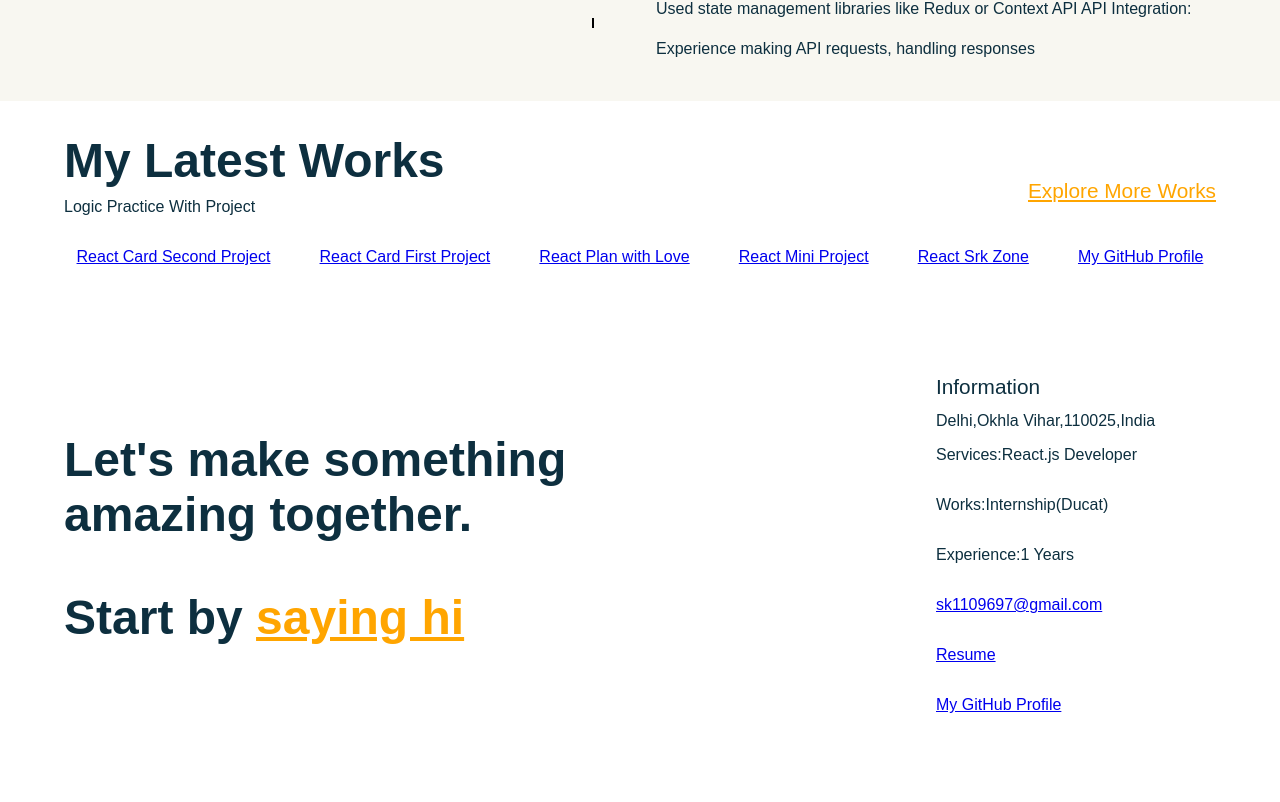
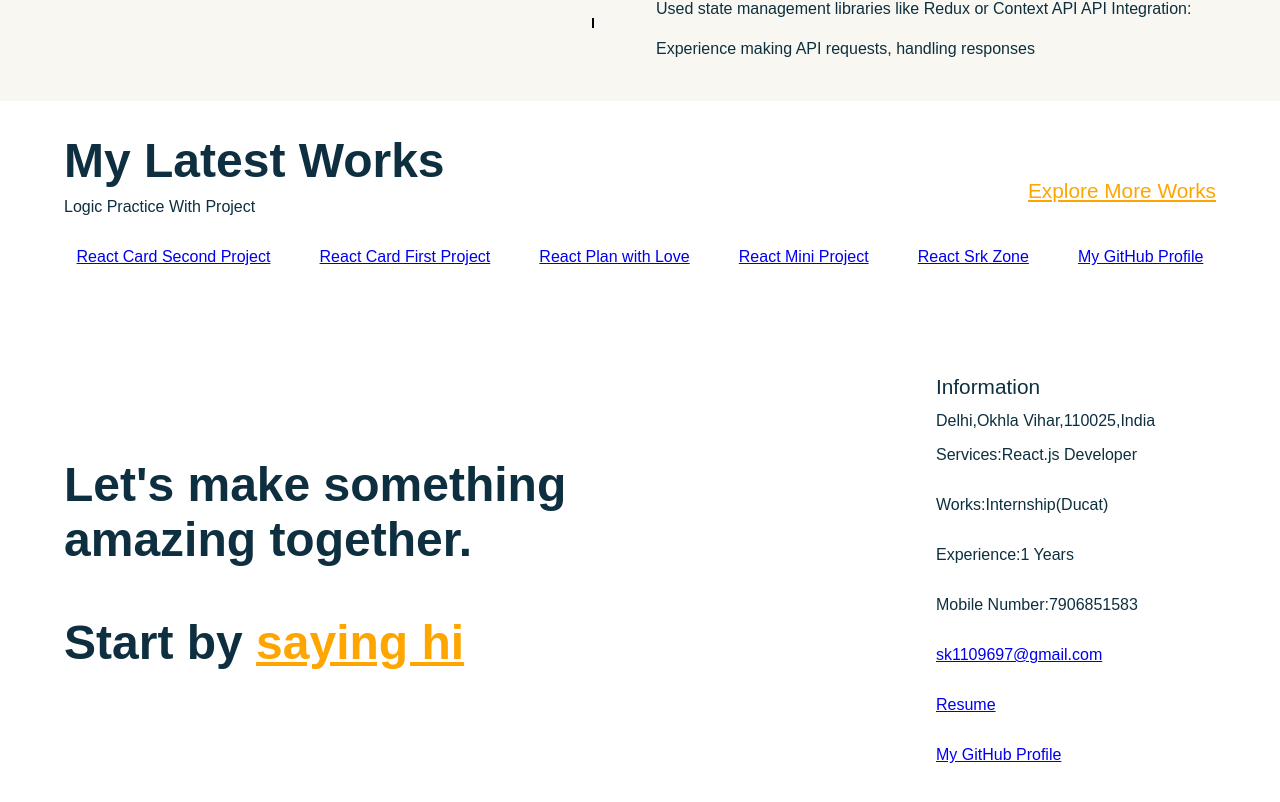
Before and after one commit to Shahrukh-source/My_Portfolio, a React (Vite) app: page / in a window 1280 px wide. Shown: the part 1829-2631 px from the top of the page. Before the commit the page ends 2607 px from the top, so only its background shows below. Built offline with nearby package versions, Linux system fonts and the light colour scheme.

Commit message:
first commit

```diff
--- a/src/components/Footer/Footer.jsx
+++ b/src/components/Footer/Footer.jsx
@@ -37,6 +37,7 @@ const Footer = () => {
 
 
             <li>Experience:1 Years</li>
+            <li>Mobile Number:7906851583 </li>
 
         <a className={css.email} href="mailto:sk1109697@gmail.com">
           sk1109697@gmail.com
```
